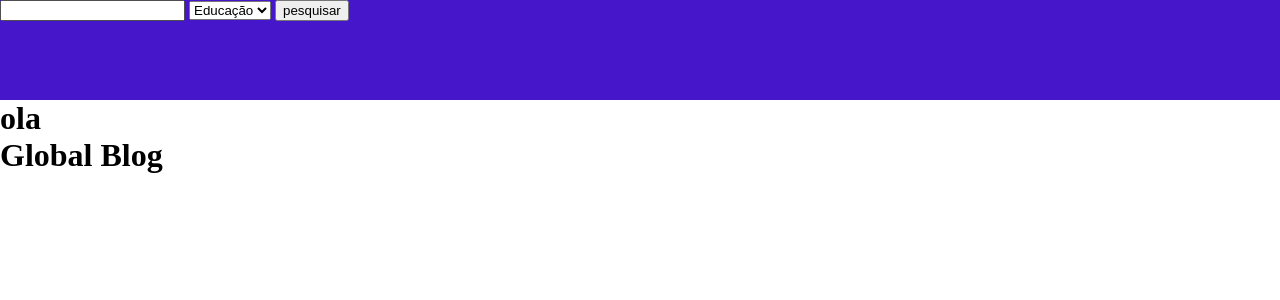
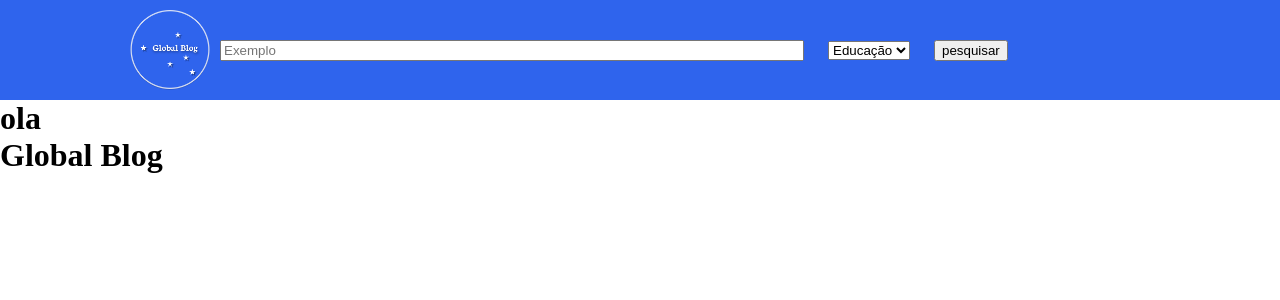
Before and after one commit to Viihtorugo/mini_blog, a PHP site: page /public/index.php in a window 1280 px wide. Shown: the top 300 px of the page. Run offline with PHP 8.4, Linux system fonts and the light colour scheme.

Commit message:
create 50% header in 24/05/2018

```diff
--- a/public/css/main.css
+++ b/public/css/main.css
@@ -2,13 +2,27 @@
     margin: 0%;
 }
 .menu{
+
+    display: flex;
     position: fixed;
+    flex-direction: row;
+    justify-content: center;
+    align-items: center;
     width: 100%;
-    height: 100px;
-    background-color: #4616ca
+    height: 80px;
+    padding: 10px;
+    background-color: #2F64ED;
 }
-.menu-form{
-    align-items: center;
+.menu-item{
+    width: 60%;
+    height: 15px;
+    margin: 0px 10px auto;
+}
+.menu-item1{
+    margin: 0px 10px auto;
+}
+.menu-item2{
+    margin: 0px 10px auto;
 }
 .content{
     position: relative;
--- a/public/partials/header.php
+++ b/public/partials/header.php
@@ -7,14 +7,15 @@
 </head>
 <body>
 <header class="menu">
-    <form class="menu-form">
-        <input class="menu-input" type="text" name="search">
-        <select >
+    <img src="img/Logo.png" width="80px" height="80px">
+    <form style="width: 75%;">
+        <input class="menu-item" type="text" name="search" placeholder="Exemplo">
+        <select class="menu-item1">
             <option value="Educação">Educação</option>
             <option value="Finanças">Finanças</option>
             <option value="Merda">Merda</option>
         </select>
-        <input type="submit" value="pesquisar" />
+        <input class="menu-item2" type="submit" value="pesquisar" />
     </form>
 </header>
 <div class="content">
```
Also changed, not shown: public/img/Logo.png (added).
